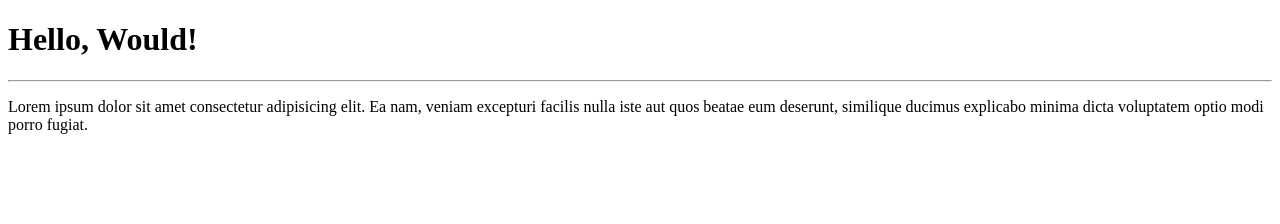
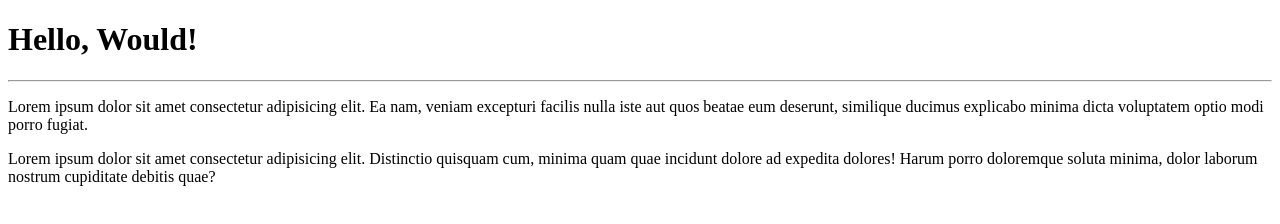
Before and after one commit to MarinaAlmeida20/Hello-Would, a plain HTML site: page site-example/index.html in a window 1280 px wide. Drawn offline with Linux system fonts and the light colour scheme.

Commit message:
added paragraph

```diff
--- a/site-example/index.html
+++ b/site-example/index.html
@@ -9,5 +9,6 @@
     <h1>Hello, Would!</h1>
     <hr>
     <p>Lorem ipsum dolor sit amet consectetur adipisicing elit. Ea nam, veniam excepturi facilis nulla iste aut quos beatae eum deserunt, similique ducimus explicabo minima dicta voluptatem optio modi porro fugiat.</p>
+    <p>Lorem ipsum dolor sit amet consectetur adipisicing elit. Distinctio quisquam cum, minima quam quae incidunt dolore ad expedita dolores! Harum porro doloremque soluta minima, dolor laborum nostrum cupiditate debitis quae?</p>
 </body>
 </html>
```
